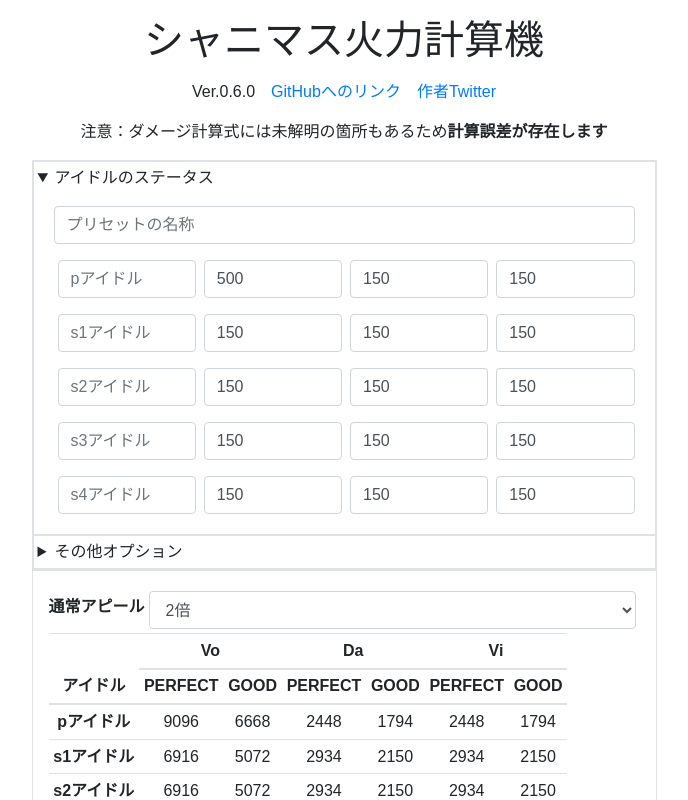
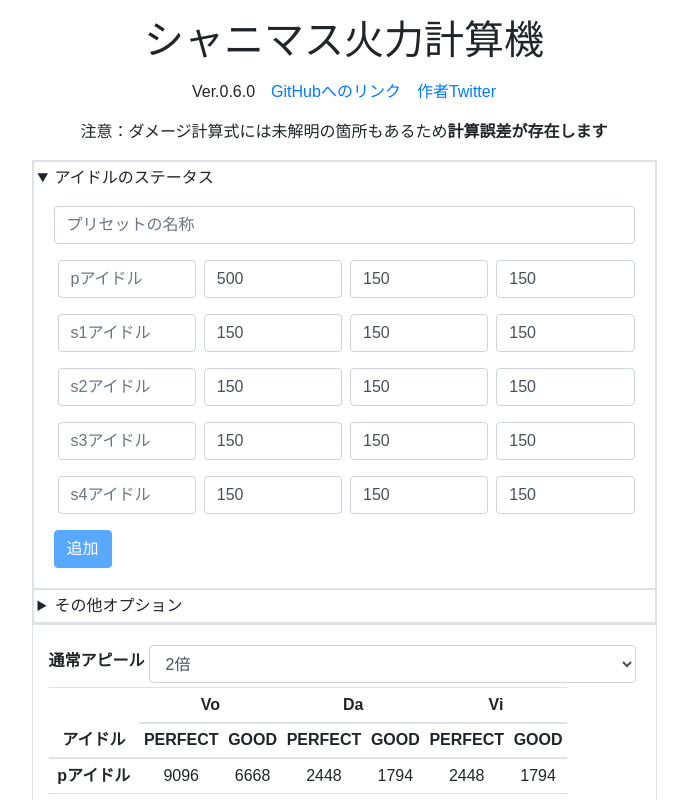
Before and after one commit to YSRKEN/shiny_damage_calculator, a React (Create React App) app in the folder shiny-damage-calculator/: page / in a window 1280 px wide. Both pictures are taken after a click on the heading "アイドルのステータス". Shown: the top 800 px of the page, without its empty margins (296-984 px from the left). Built offline with nearby package versions, Linux system fonts and the light colour scheme.

Commit message:
[add] プリセットを追加できるようにした

```diff
--- a/shiny-damage-calculator/src/component/App.tsx
+++ b/shiny-damage-calculator/src/component/App.tsx
@@ -13,6 +13,9 @@ interface IContext {
 
 const defaultState: IAppState = window.localStorage.getItem(LOCAL_KEY) === null
   ? DEFAULT_STATE : JSON.parse('' + window.localStorage.getItem(LOCAL_KEY));
+if (defaultState.presetList === undefined) {
+  defaultState.presetList = [];
+}
 
 // tslint:disable-next-line: no-empty
 export const AppContext = React.createContext<IContext>({'state': defaultState, dispatch: () => {}});
--- a/shiny-damage-calculator/src/component/IdolParameterForm.tsx
+++ b/shiny-damage-calculator/src/component/IdolParameterForm.tsx
@@ -1,11 +1,23 @@
 import * as React from 'react';
-import { Form } from 'react-bootstrap';
+import { Button, Form } from 'react-bootstrap';
 import { range } from '../utility';
 import { AppContext } from './App';
 import { IdolParameter } from './IdolParameter';
 
 export const IdolParameterForm: React.FC = () => {
   const context = React.useContext(AppContext);
+
+  const disableAddFlg = () => {
+    if (context.state.idolStatusName === '') {
+      return true;
+    }
+    if (context.state.presetList !== undefined) {
+      if (context.state.presetList.map(p => p.idolStatusName).includes(context.state.idolStatusName)) {
+        return true;
+      }
+    }
+    return false;
+  }
 
   return (
     <details className='border p-1'>
@@ -21,6 +33,12 @@ export const IdolParameterForm: React.FC = () => {
           <IdolParameter key={i} produce={false} index={i} />
         ))
       }
+      <Form.Group className='m-3'>
+        <Button
+        // tslint:disable-next-line: jsx-no-lambda
+        onClick={() => context.dispatch({'type': 'ADD_PRESET', 'value': '' })}
+        disabled={disableAddFlg()}>追加</Button>
+      </Form.Group>
     </details>
   );
 }
--- a/shiny-damage-calculator/src/reducer.ts
+++ b/shiny-damage-calculator/src/reducer.ts
@@ -44,6 +44,16 @@ export const reduce = (state: IAppState, setState: (s: IAppState) => void, actio
     case 'STATUS_NAME':
       newState.idolStatusName = action.value;
       break;
+    case 'ADD_PRESET':
+      if (newState.presetList === undefined) {
+        newState.presetList = [];
+      }
+      newState.presetList.push({
+        idolStatusName: state.idolStatusName,
+        pIdolStatus: {...state.pIdolStatus},
+        sIdolStatus: JSON.parse(JSON.stringify(state.sIdolStatus))
+      });
+      break;
   }
   window.localStorage.setItem(LOCAL_KEY, JSON.stringify(newState));
   setState(newState);
--- a/shiny-damage-calculator/src/state.ts
+++ b/shiny-damage-calculator/src/state.ts
@@ -8,18 +8,26 @@ export interface IStatus {
 // アピール対象
 export type AppealTarget = 'vo' | 'da' | 'vi' | 'other';
 
+// ステータスのプリセット
+export interface IStatusPreset {
+  idolStatusName: string;
+  pIdolStatus: IStatus;
+  sIdolStatus: IStatus[];
+}
+
 // アプリケーション全体のState
 export interface IAppState {
   idolStatusName: string;
-  pIdolStatus: IStatus,
-  sIdolStatus: IStatus[]
-  memorialOption: number,
-  auditionWeek: number,
-  buffValue: IStatus,
-  appealTarget: AppealTarget,
-  cardMultiple: number,
-  pIdolName: string,
-  sIdolName: string[]
+  pIdolStatus: IStatus;
+  sIdolStatus: IStatus[];
+  memorialOption: number;
+  auditionWeek: number;
+  buffValue: IStatus;
+  appealTarget: AppealTarget;
+  cardMultiple: number;
+  pIdolName: string;
+  sIdolName: string[];
+  presetList?: IStatusPreset[];
 }
 
 // Stateの初期値
@@ -39,11 +47,12 @@ export const DEFAULT_STATE: IAppState = {
   appealTarget: 'vo',
   cardMultiple: 20,
   pIdolName: '',
-  sIdolName: ['', '', '', '']
+  sIdolName: ['', '', '', ''],
+  presetList: []
 }
 
 // Actionの種類
-export type ActionType = 'P_IDOL' | 'S_IDOL' | 'P_NAME' | 'S_NAME' | 'MEMORIAL' | 'WEEK' | 'BUFF' | 'TARGET' | 'CARD' | 'STATUS_NAME';
+export type ActionType = 'P_IDOL' | 'S_IDOL' | 'P_NAME' | 'S_NAME' | 'MEMORIAL' | 'WEEK' | 'BUFF' | 'TARGET' | 'CARD' | 'STATUS_NAME' | 'ADD_PRESET';
 
 // Actionを表すinterface
 export interface IAction {
```
